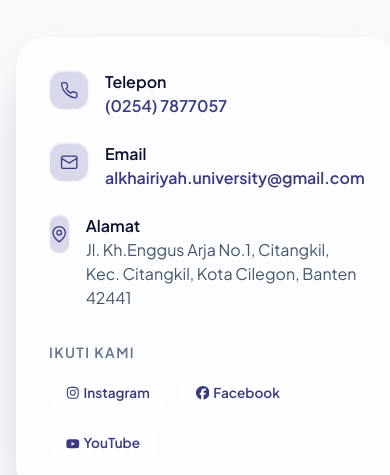
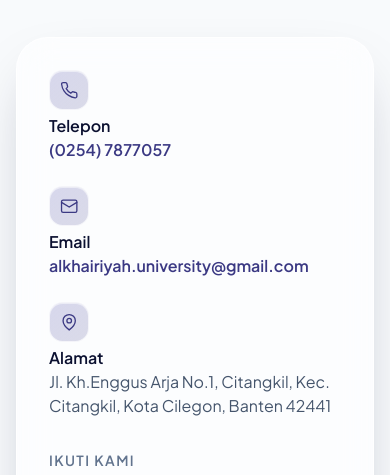
Before and after one commit to Ardhiityo/Unival, a Next.js app: page / in a window 390 px wide. Shown: the part 7090-7565 px from the top of the page. Built offline with nearby package versions, Linux system fonts and the light colour scheme; no server answers.

Commit message:
feat: refactor contact-row utility to use flex-col layout for improved responsiveness

```diff
--- a/app/globals.css
+++ b/app/globals.css
@@ -707,10 +707,8 @@ body {
     transform 0.6s cubic-bezier(0.22, 1, 0.36, 1);
 }
 
-.contact-row {
-  display: flex;
-  gap: 1rem;
-  align-items: flex-start;
+@utility contact-row {
+  @apply flex flex-col gap-1;
 }
 
 .social {
```
